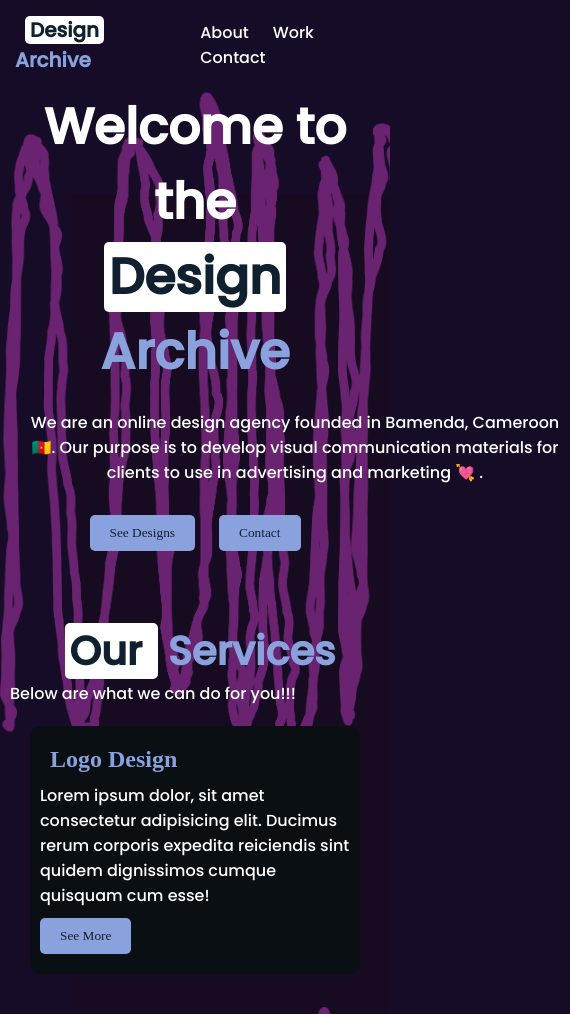
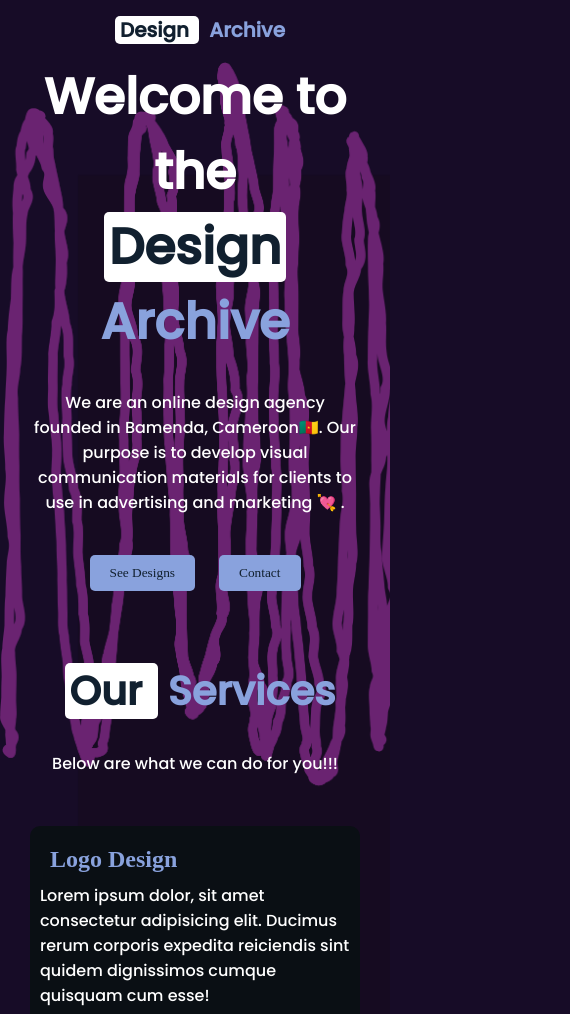
Before and after one commit to tifukelison/designarchive, a plain HTML site: page index.html in a window 390 px wide. Shown: the top 1014 px of the page, 570 px wide, since content can reach past the window. Drawn offline with Linux system fonts and the light colour scheme.

Commit message:
Add files via upload

```diff
--- a/Assets/css/style.css
+++ b/Assets/css/style.css
@@ -64,20 +64,13 @@ body {
 .title, .titles {
     font-family: 'Poppins';
 }
-.info {
-
-    display: flex;
-    flex-wrap: wrap;
-    flex-direction: column;
-    align-items: center;
-    margin: 20px;
-}
-.info p {
+.info p,.infos {
     color: white;
     font-family: 'Poppins';
     text-align: center;
     margin: 20px;
-    width: 550px;
+    padding: 10px;
+
 
 }
 .buttonDiv a .btn_archive {
@@ -200,4 +193,12 @@ input[type=submit]:hover {
   body {
     background-size: contain;
   }
+  .header ul {
+    display: none;
+  }
+  .header{
+    display: flex;
+    flex-direction: column;
+    align-items: center;
+  }
 }
--- a/index.html
+++ b/index.html
@@ -32,7 +32,7 @@
             <h1>Welcome to the <br><span class="title">Design</span><span class="titles"> Archive</span></h1>
         </div>
         <div class="info">
-            <p>We are an online design agency founded in Bamenda, Cameroon <br>🇨🇲. Our purpose is to develop visual communication materials for<br> clients to use in advertising and marketing 💘 . </p>
+            <p>We are an online design agency founded in Bamenda, Cameroon🇨🇲. Our purpose is to develop visual communication materials for clients to use in advertising and marketing 💘 . </p>
         </div>
         <div class="buttons">
             <div class="buttonDiv">
@@ -43,7 +43,7 @@
         </div>
         <div class="services">
             <h1><span class="title">Our </span><span class="titles">Services</span></h1>
-            <p>Below are what we can do for you!!!</p>
+            <p class="infos">Below are what we can do for you!!!</p>
             <div class="servicesContainer">
                 <div class="card">
                     <h2>Logo Design</h2>
```
